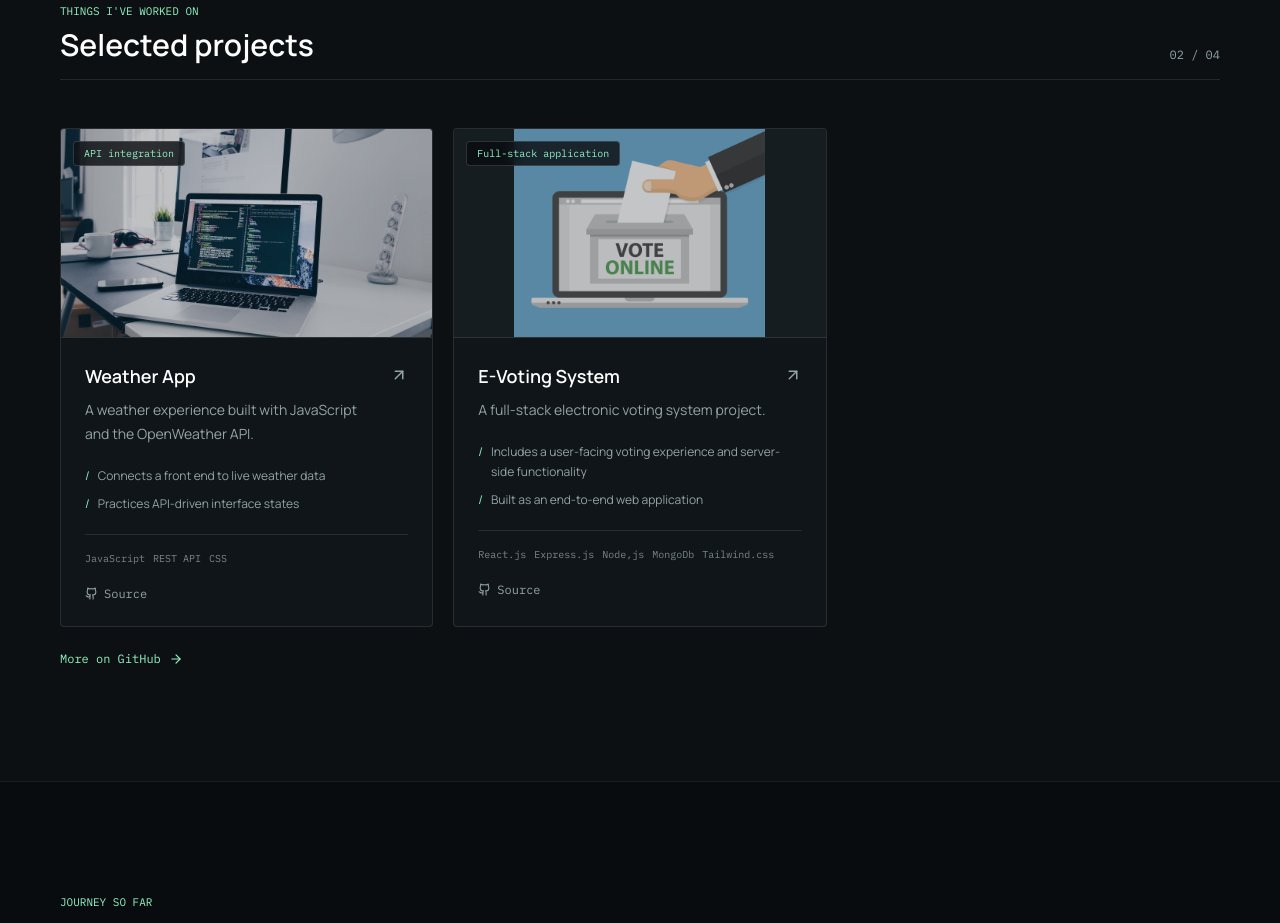
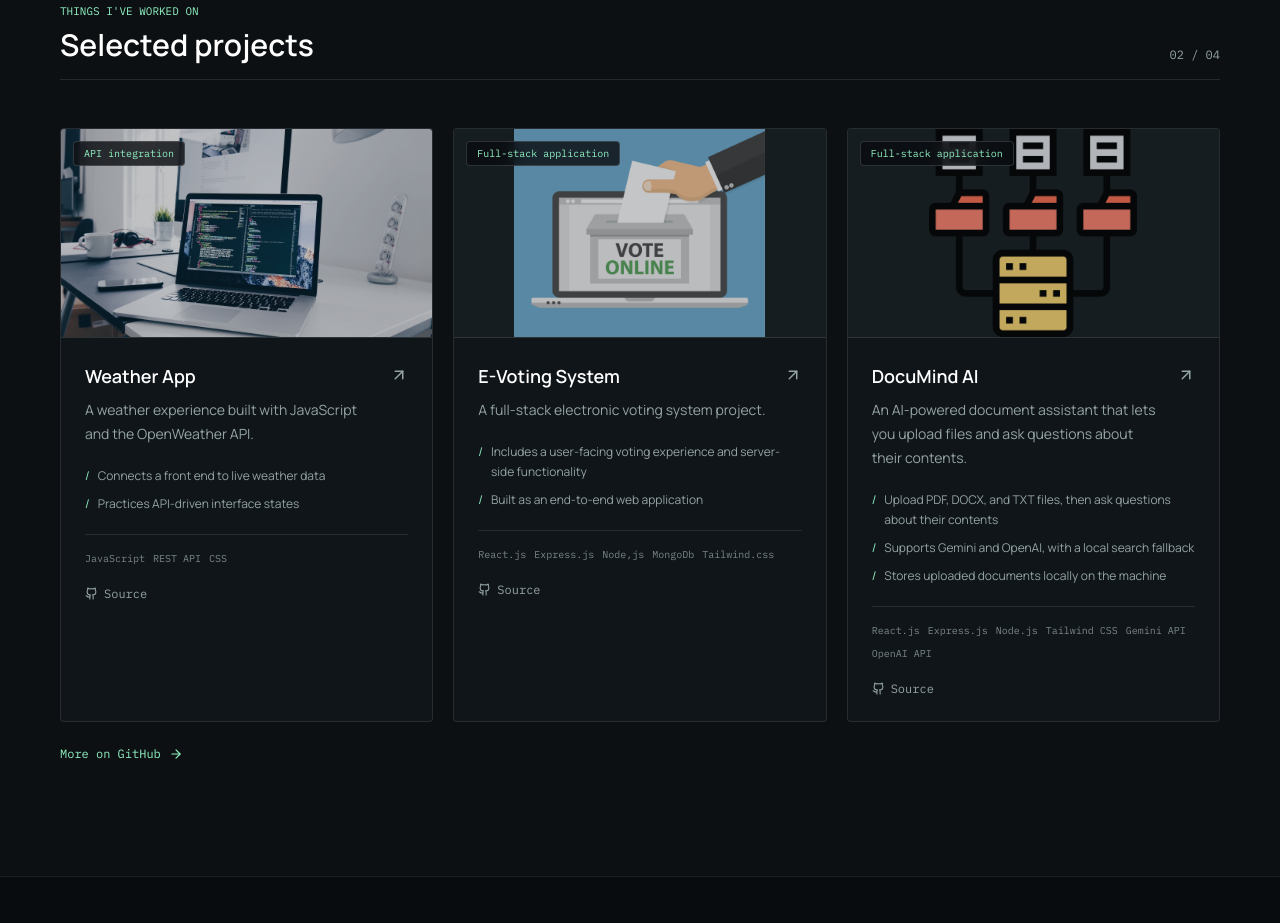
Before and after one commit to CoderShobhitSingh/portfolio, a React (Vite) app: page / in a window 1280 px wide. Shown: the part 1460-2383 px from the top of the page. Built offline with nearby package versions, Linux system fonts and the light colour scheme.

Commit message:
new project add in list

```diff
--- a/src/data/portfolioData.js
+++ b/src/data/portfolioData.js
@@ -1,5 +1,6 @@
 import eVotingImage from '../../property/Voting-image.jpg'
 import weatherImage from '../../property/laptop.jpg'
+import docuMindImage from '../../property/distributed.png'
 import resume from '../../property/Shobhit_Singh_Resume_2026.pdf'
 
 export const profile = {
@@ -42,6 +43,20 @@ export const projects = [
     tags: ['React.js', 'Express.js', 'Node,js','MongoDb','Tailwind.css'],
     points: ['Includes a user-facing voting experience and server-side functionality', 'Built as an end-to-end web application'],
   },
+  {
+  name: 'DocuMind AI',
+  category: 'Full-stack application',
+  repository: 'https://github.com/CoderShobhitSingh/DocuMind-AI',
+  image: docuMindImage,
+  imageFit: 'contain',
+  description: 'An AI-powered document assistant that lets you upload files and ask questions about their contents.',
+  tags: ['React.js', 'Express.js', 'Node.js', 'Tailwind CSS', 'Gemini API', 'OpenAI API'],
+  points: [
+    'Upload PDF, DOCX, and TXT files, then ask questions about their contents',
+    'Supports Gemini and OpenAI, with a local search fallback',
+    'Stores uploaded documents locally on the machine',
+  ],
+}
 ]
 
 export const milestones = [
```
